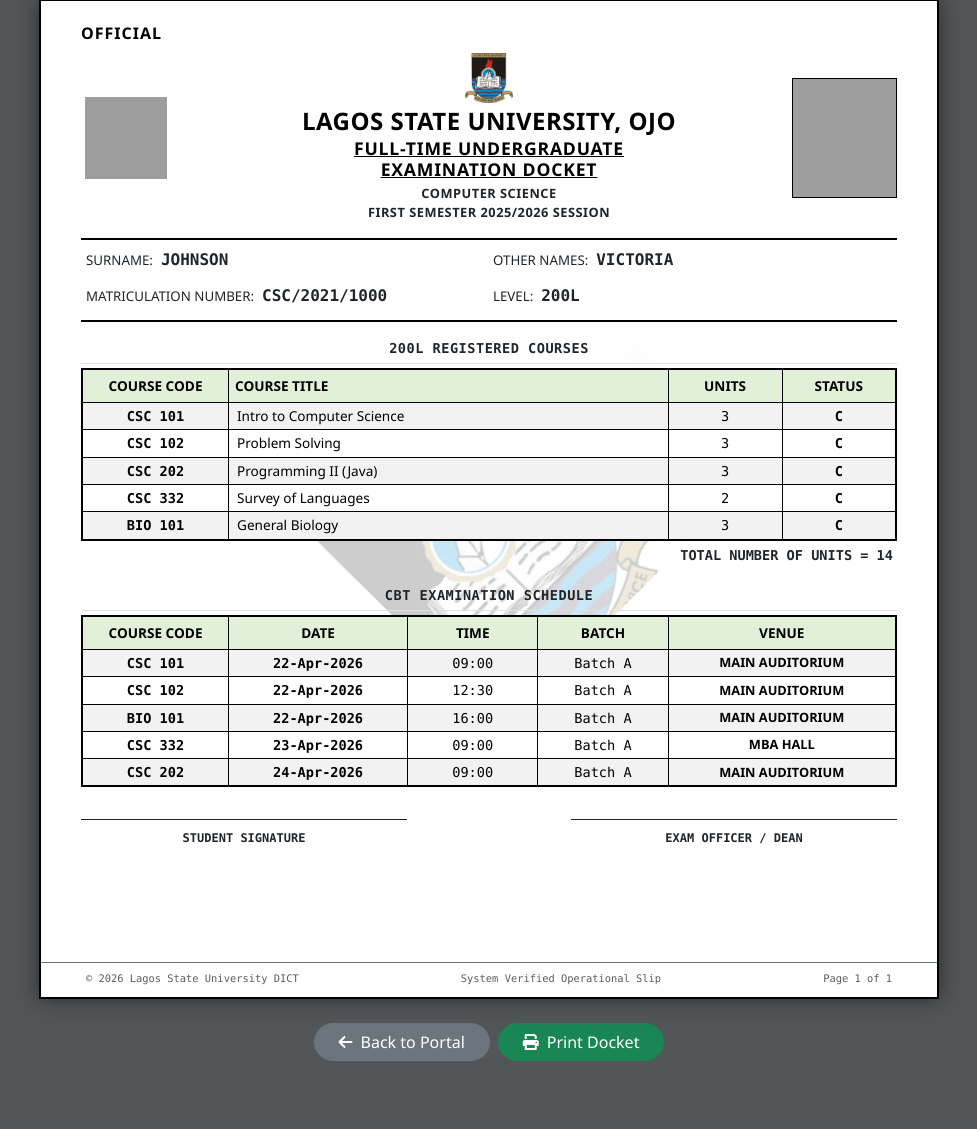
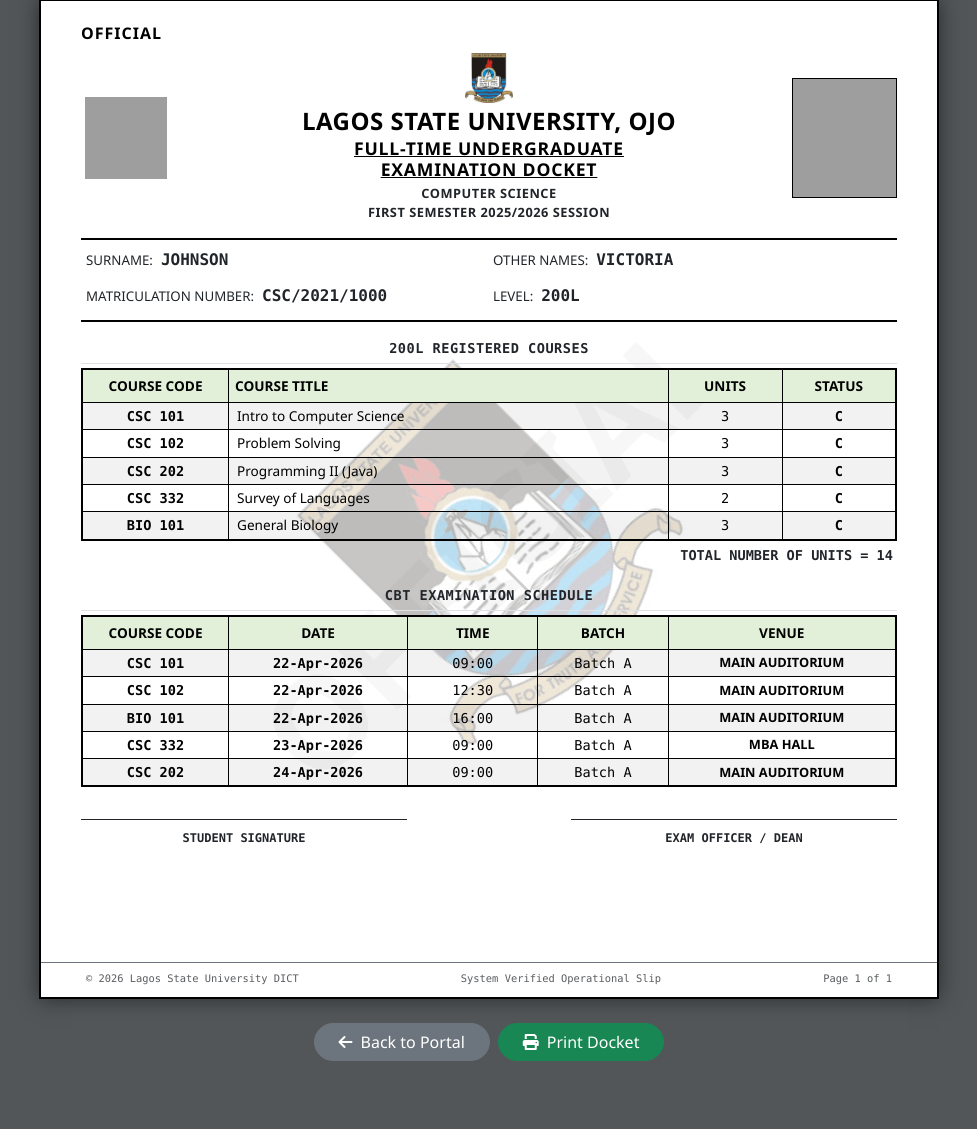
Before and after one commit to Adamson-lab/lasu_dashboard, a Flask app: a page that uses templates/student_exam_docket.html in a window 1280 px wide. Shown: the part 21-1150 px from the top of the page, without its empty margins (151-1128 px from the left). Run offline with Flask 3, Linux system fonts and the light colour scheme; a user stored in the database is signed in; data comes from the database, SQL or seed files in the repository; some libraries are stand-ins or nearby versions; grey boxes are pictures that could not be loaded.

Commit message:
FIX: Restructured watermark system using explicit image DOM layering and multi-blending to prevent background bleaching

```diff
--- a/templates/student_exam_docket.html
+++ b/templates/student_exam_docket.html
@@ -31,26 +31,37 @@
             text-transform: uppercase;
         }
 
-        /* 🟢 FIXED: High-contrast security watermark fusing text with an ultra-visible multiply blend mode logo */
-        .watermark {
+        /* 🟢 FIXED BULLETPROOF LAYERING: Centered structural wrapper for high-visibility blending */
+        .watermark-wrapper {
             position: absolute;
-            top: 55%; left: 50%;
+            top: 55%;
+            left: 50%;
             transform: translate(-50%, -50%) rotate(-45deg);
+            width: 100%;
+            text-align: center;
+            pointer-events: none;
+            z-index: 0; /* Ensures it sits beneath table text but above empty card backgrounds */
+        }
+
+        .watermark-text {
             font-size: 8rem;
             color: rgba(0, 0, 0, 0.03);
             font-weight: 900;
-            pointer-events: none;
-            z-index: -1;
-            text-align: center;
+            display: block;
+            line-height: 1;
             white-space: nowrap;
-            background-image: url("{{ url_for('static', filename='lasu_logo.jpg') }}");
-            background-repeat: no-repeat;
-            background-position: center;
-            background-size: 320px;
-            /* 🟢 The Savior Rule: Multiplies pixels to drop white backgrounds and render colors sharply */
+        }
+
+        .watermark-img {
+            width: 320px;
+            height: 320px;
+            object-fit: contain;
             mix-blend-mode: multiply !important;
-            opacity: 0.22 !important; /* 🟢 Bumped up opacity for absolute visibility */
-            padding: 40px;
+            opacity: 0.25 !important; /* Enhanced opacity visibility footprint */
+            position: absolute;
+            top: 50%;
+            left: 50%;
+            transform: translate(-50%, -50%);
         }
 
         /* 🏢 UNIFORM SYSTEM TYPOGRAPHY RULES */
@@ -75,6 +86,8 @@
             border-bottom: 2px solid #000;
             padding: 8px 5px;
             font-size: 0.95rem;
+            position: relative;
+            z-index: 2;
         }
         .info-row-item {
             margin-bottom: 4px;
@@ -85,6 +98,8 @@
             border: 2px solid #000 !important;
             font-size: 0.85rem !important;
             margin-bottom: 0px !important;
+            position: relative;
+            z-index: 2; /* Forces table text to stay legible over the background image layer */
         }
         .table-docket-core th {
             background-color: #e2f0d9 !important;
@@ -99,6 +114,7 @@
             padding: 5px 8px !important;
             color: #000 !important;
             line-height: 1.2 !important;
+            background-color: transparent !important; /* Prevents Bootstrap from bleaching the background image */
         }
 
         .passport-photo-frame {
@@ -114,22 +130,26 @@
             .docket-paper { box-shadow: none; width: 100%; max-width: 100%; padding: 15px 30px 55px 30px; border: none; }
             .no-print { display: none !important; }
             .btn { display: none !important; }
-            .watermark { -webkit-print-color-adjust: exact !important; print-color-adjust: exact !important; }
+            .watermark-img { -webkit-print-color-adjust: exact !important; print-color-adjust: exact !important; }
         }
     </style>
 </head>
 <body>
 
 <div class="docket-paper">
-    <div class="watermark">OFFICIAL</div>
 
-    <div class="row mb-1">
+    <div class="watermark-wrapper">
+        <span class="watermark-text">OFFICIAL</span>
+        <img src="{{ url_for('static', filename='lasu_logo.jpg') }}" class="watermark-img" alt="LASU Background Emblem">
+    </div>
+
+    <div class="row mb-1" style="position: relative; z-index: 2;">
         <div class="col-12 text-start">
             <span class="watermark-top-left">OFFICIAL</span>
         </div>
     </div>
 
-    <div class="row align-items-center mb-3 pt-1">
+    <div class="row align-items-center mb-3 pt-1" style="position: relative; z-index: 2;">
         <div class="col-3 text-start">
             <img src="https://api.qrserver.com/v1/create-qr-code/?size=90x90&data={{ student.matric_no }}" style="width: 90px; height: 90px;" class="p-1" alt="Verification QR">
         </div>
@@ -173,7 +193,7 @@
         </div>
     </div>
 
-    <div class="mb-3">
+    <div class="mb-3" style="position: relative; z-index: 2;">
         <div class="fw-bold text-dark text-uppercase small border-bottom pb-1 mb-1 font-monospace text-center" style="font-size: 0.85rem; letter-spacing: 0.5px;">
             {{ student.level }}L Registered Courses
         </div>
@@ -210,7 +230,7 @@
         </div>
     </div>
 
-    <div class="mb-4">
+    <div class="mb-4" style="position: relative; z-index: 2;">
         <div class="fw-bold text-dark text-uppercase small border-bottom pb-1 mb-1 font-monospace text-center" style="font-size: 0.85rem; letter-spacing: 0.5px;">
             CBT Examination Schedule
         </div>
@@ -249,7 +269,7 @@
         </table>
     </div>
 
-    <div class="row mt-4 pt-2 align-items-end">
+    <div class="row mt-4 pt-2 align-items-end" style="position: relative; z-index: 2;">
         <div class="col-5 text-center">
             <div class="border-bottom border-dark w-100 mx-auto mb-1" style="border-width: 1.5px !important;"></div>
             <small class="fw-bold text-uppercase text-dark font-monospace" style="font-size: 0.75rem;">Student Signature</small>
@@ -261,14 +281,14 @@
         </div>
     </div>
 
-    <div class="w-100 border-top border-secondary mt-5 pt-2 d-flex justify-content-between text-muted font-monospace" style="font-size: 0.65rem; position: absolute; bottom: 10px; left: 0; padding: 0 45px;">
+    <div class="w-100 border-top border-secondary mt-5 pt-2 d-flex justify-content-between text-muted font-monospace" style="font-size: 0.65rem; position: absolute; bottom: 10px; left: 0; padding: 0 45px; z-index: 2;">
         <div>© 2026 Lagos State University DICT</div>
         <div>System Verified Operational Slip</div>
         <div>Page 1 of 1</div>
     </div>
 </div>
 
-<div class="text-center mt-4 mb-5 no-print d-flex gap-2 justify-content-center">
+<div class="text-center mt-4 mb-5 no-print d-flex gap-2 justify-content-center" style="position: relative; z-index: 2;">
     <a href="{{ url_for('student_portal') }}" class="btn btn-secondary px-4 rounded-pill"><i class="fas fa-arrow-left me-2"></i>Back to Portal</a>
     <button onclick="window.print()" class="btn btn-success px-4 rounded-pill"><i class="fas fa-print me-2"></i>Print Docket</button>
 </div>
```
